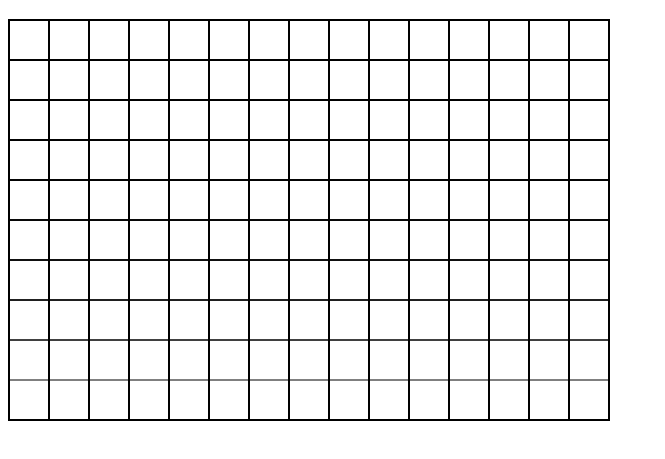
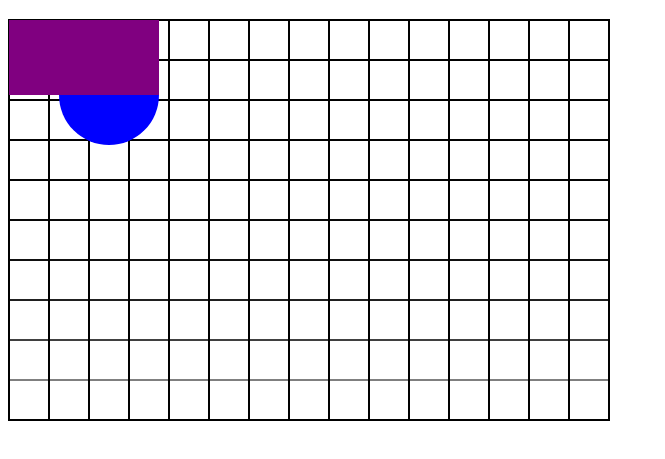
Before and after one commit to HouseMech/RandomDungeonGenerator, a plain HTML site: page index.html in a window 1280 px wide. Shown: the part 61-520 px from the top of the page, without its empty margins (0-665 px from the left). Drawn offline with Linux system fonts and the light colour scheme.

Commit message:
added basic shape functions

```diff
--- a/index.html
+++ b/index.html
@@ -12,6 +12,7 @@
   <h1>Random Dungeon Generator</h1>
   <canvas id="myCanvas" width="600" height="400"></canvas>
   <script src="javascripts/grid.js"></script>
+  <script src="javascripts/props.js"></script>
 
 
 
--- a/javascripts/canvas.js
+++ b/javascripts/canvas.js
@@ -28,3 +28,5 @@ function rng() {
 
 
 drawGrid(ctx, canvas.width, canvas.height, 10, 15);
+drawCircle(ctx, "blue");
+drawSquare(ctx, "purple");
--- a/javascripts/props.js
+++ b/javascripts/props.js
@@ -1 +1,15 @@
 //This is the Props file. It will contain the creation process of all props that will be used in the RDG.
+
+//Test square
+function drawSquare(ctx, colour) {
+  ctx.fillStyle = colour;
+  ctx.fillRect(0, 0, 150, 75);
+}
+
+//Test circle
+function drawCircle(ctx, colour) {
+  ctx.beginPath();
+  ctx.arc(100, 75, 50, 0, 2 * Math.PI);
+  ctx.fillStyle = colour;
+  ctx.fill();
+}
```
